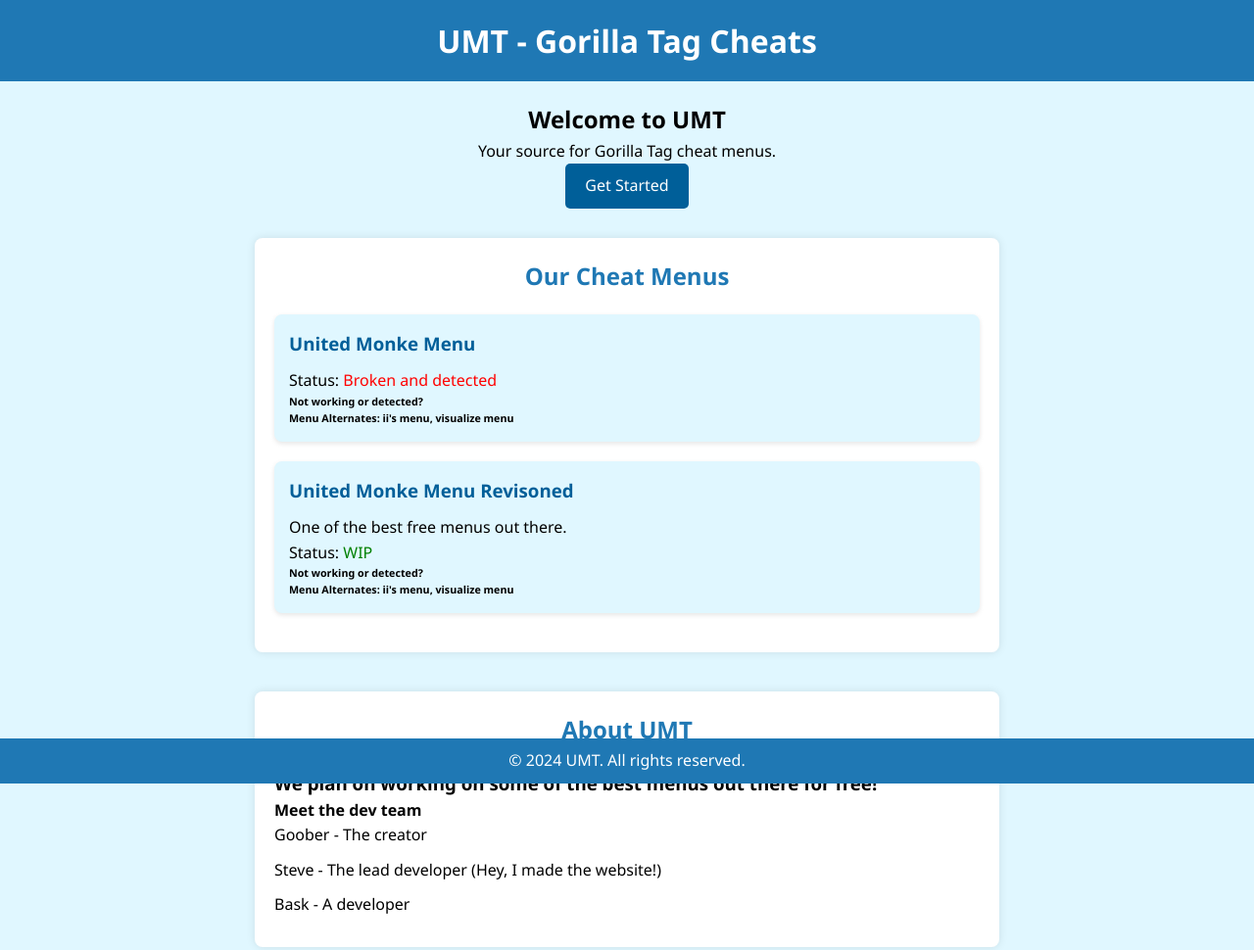
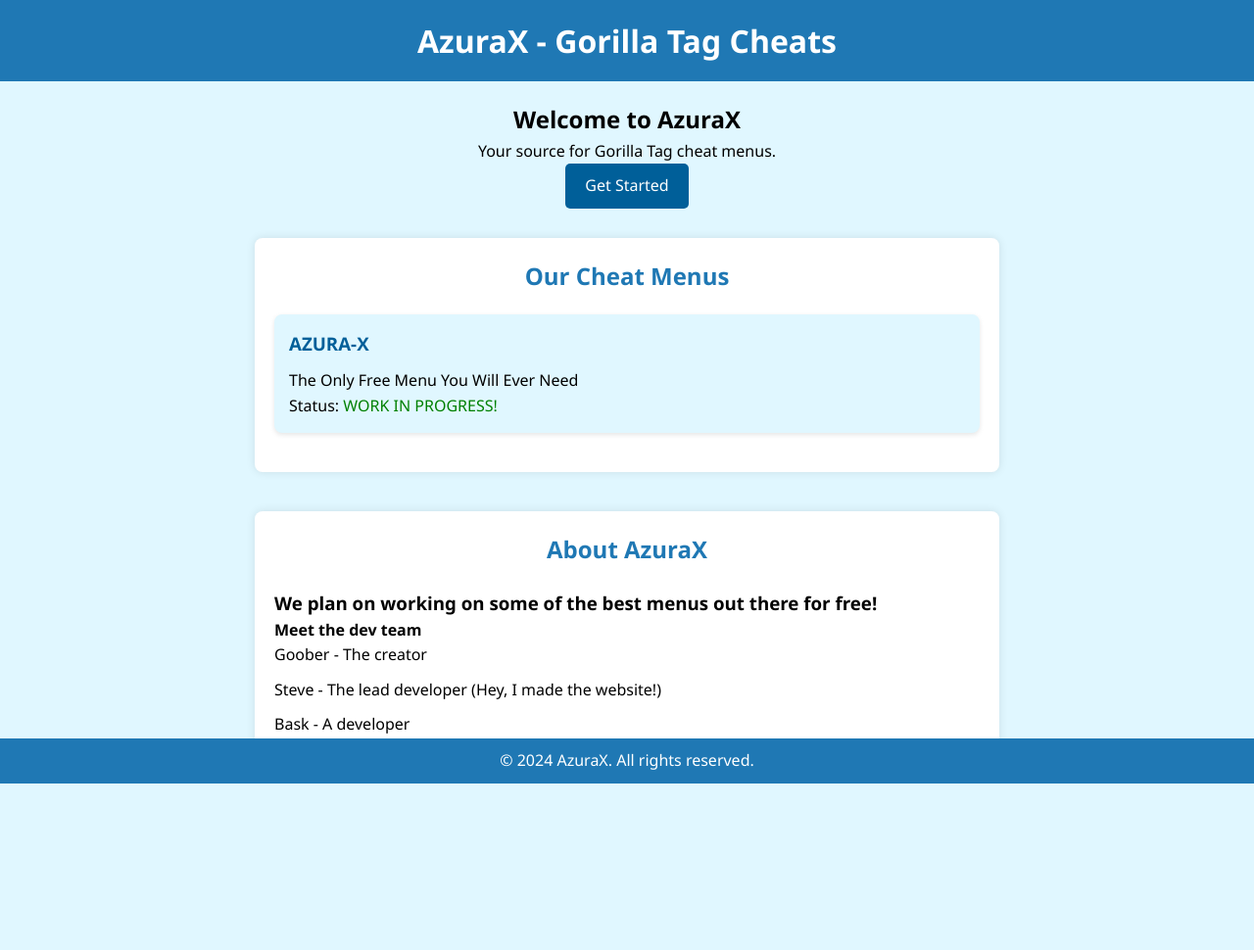
Before and after one commit to UMTGoober/UMT-Website, a plain HTML site: page index.html in a window 1280 px wide. Shown: the whole page at 98% size. After the commit the page ends 843 px from the top, so only its background shows below. Drawn offline with Linux system fonts and the light colour scheme.

Commit message:
Update index.html

```diff
--- a/index.html
+++ b/index.html
@@ -3,8 +3,8 @@
 <head>
     <meta charset="UTF-8">
     <meta name="viewport" content="width=device-width, initial-scale=1.0">
-    <meta name="description" content="UMT - Your Source for Gorilla Tag Cheat Menus">
-    <title>UMT - Gorilla Tag Cheats</title>
+    <meta name="description" content="AzuraX - Your Source for Gorilla Tag Cheat Menus">
+    <title>AzuraX - Gorilla Tag Cheats</title>
     <style>
         /* Reset and base styles */
         *,
@@ -112,36 +112,28 @@
 </head>
 <body>
     <header>
-        <h1>UMT - Gorilla Tag Cheats</h1>
+        <h1>AzuraX - Gorilla Tag Cheats</h1>
     </header>
 
     <div class="container">
         <section class="hero">
-            <h2>Welcome to UMT</h2>
+            <h2>Welcome to AzuraX</h2>
             <p>Your source for Gorilla Tag cheat menus.</p>
             <a href="https://discord.gg/2yXZnvdHV3" class="cta-button" target="_blank">Get Started</a>
         </section>
 
         <section id="products" class="section">
             <h2>Our Cheat Menus</h2>
-            <div class="product">
-                <h3>United Monke Menu</h3>
-                <p>Status: <span style="color: red;">Broken and detected</span></p>
-                <h6>Not working or detected?</h6>
-                <h6>Menu Alternates: ii's menu, visualize menu</h6>
-            </div>
-            <div class="product">
-                <h3>United Monke Menu Revisoned</h3>
-                <p>One of the best free menus out there.</p>
-                <p>Status: <span style="color: green;">WIP</span></p>
-                <h6>Not working or detected?</h6>
-                <h6>Menu Alternates: ii's menu, visualize menu</h6>
+           <div class="product">
+                <h3>AZURA-X</h3>
+                <p>The Only Free Menu You Will Ever Need</p>
+                <p>Status: <span style="color: green;">WORK IN PROGRESS!</span></p>
             </div>
             <!-- put silly products here -->
         </section>
 
         <section class="section">
-            <h2>About UMT</h2>
+            <h2>About AzuraX</h2>
             <h3>We plan on working on some of the best menus out there for free!</h3>
             <h4>Meet the dev team</h4>
             <ul>
@@ -153,7 +145,7 @@
     </div>
 
     <footer>
-        <p>&copy; 2024 UMT. All rights reserved.</p>
+        <p>&copy; 2024 AzuraX. All rights reserved.</p>
     </footer>
 </body>
 </html>
```
